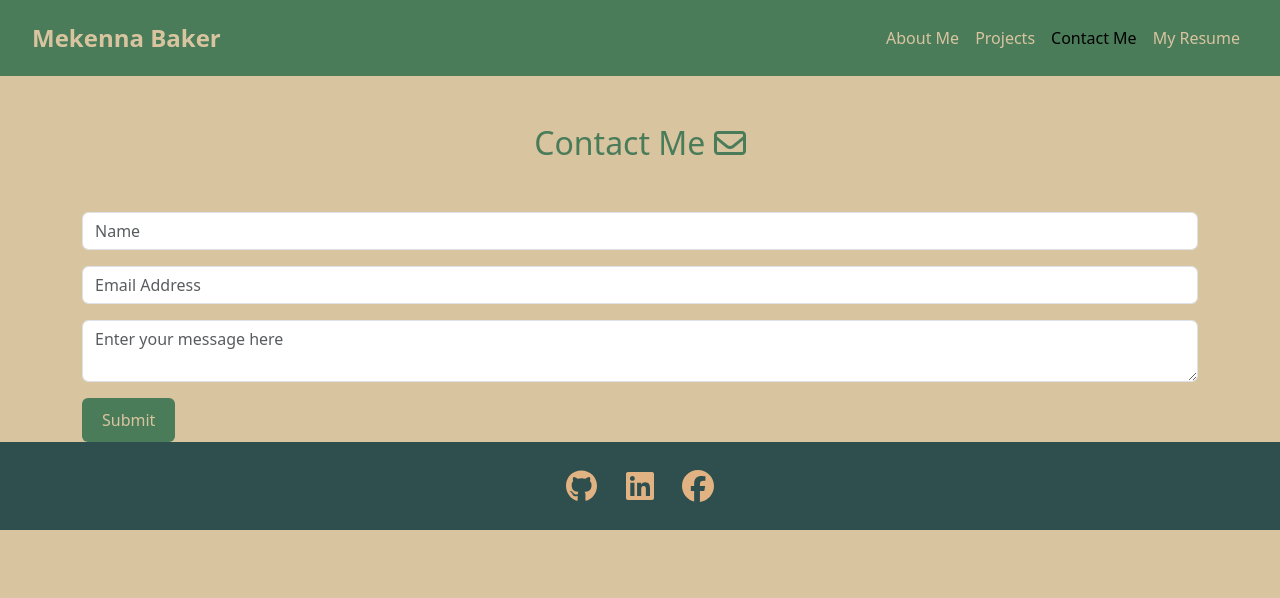
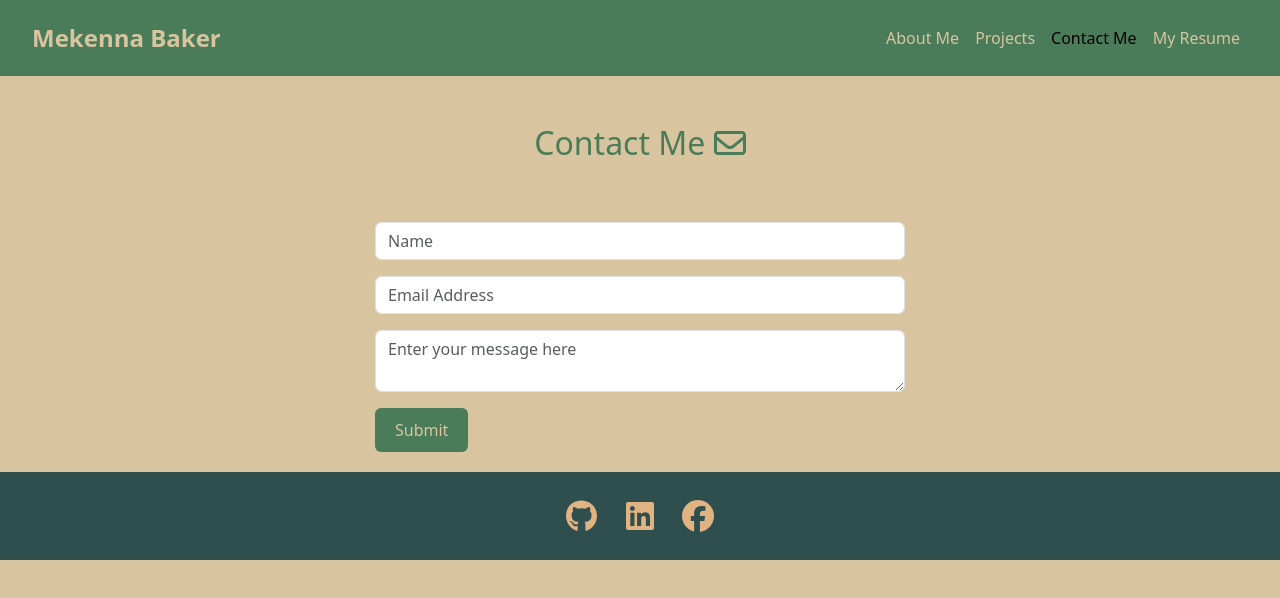
Before and after one commit to Mekenna-Baker/React-Portfolio, a React (Vite) app in the folder React Portfolio/: page /contact in a window 1280 px wide. Shown: the top 598 px of the page. Built offline with nearby package versions, Linux system fonts and the light colour scheme.

Commit message:
completed function in resume jsx to download resume. created button

```diff
--- a/React Portfolio/src/components/resume.jsx
+++ b/React Portfolio/src/components/resume.jsx
@@ -3,9 +3,10 @@ import '../css/Resume.css';
 
 const Resume = () => {
     return (
-        <div>
-            <h2>Resume</h2>
-            <p>This is the resume section</p>
+        <div className="resume-download btn btn-primary">
+            <a href="public/MekennaBaker_CV.docx"
+            download="MekennaBaker_CV.docx">Download My Resume
+            </a>
 
             {/* a tag with href to resume.pdf */}
 
--- a/React Portfolio/src/css/Contact.css
+++ b/React Portfolio/src/css/Contact.css
@@ -0,0 +1,16 @@
+form input, form textarea, form button {
+    margin-bottom: 10px; /* Reduce margin between elements */
+    padding: 100px; /* Adjust padding to make elements more compact */
+    font-size: 14px; /* Adjust the font size if necessary */
+}
+
+form {
+    margin: 0 auto;
+    padding: 10px; /* Reduce padding inside the form */
+    width: 100%; /* Make form take up less horizontal space */
+    max-width: 550px; /* Set a maximum width for the form */
+}
+
+form button {
+align-items: center;
+}
--- a/React Portfolio/src/css/Resume.css
+++ b/React Portfolio/src/css/Resume.css
@@ -0,0 +1,9 @@
+.resume-download .btn {
+    background-color: #007BFF;
+    border-radius: 5px;
+    padding: 10px 20px;
+    color: #fff;
+    text-align: center;
+    text-decoration: none;
+    transition: background-color 0.3s ease;
+}
```
Also changed, not shown: 1 other file (tests, documents, lock files or other folders).
